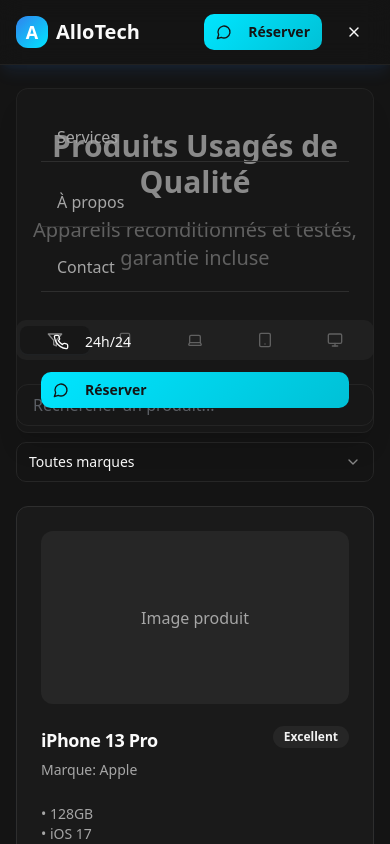
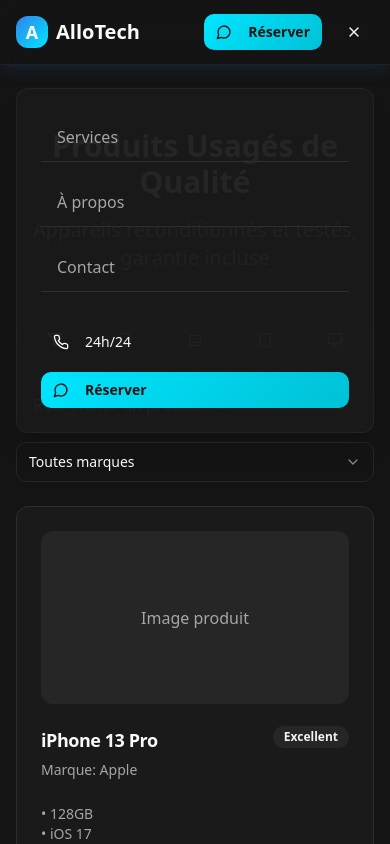
Before and after one commit to MLaminekane/AlloTech, a React (Vite) app: page /used-products in a window 390 px wide. Both pictures are taken after a click on the button 354 px from the left and 32 px from the top of the page. Shown: the top 844 px of the page. Built offline with nearby package versions, Linux system fonts and the light colour scheme.

Commit message:
Update Header component

```diff
--- a/src/components/Header.tsx
+++ b/src/components/Header.tsx
@@ -41,7 +41,7 @@ const Header = () => {
             {/* <button onClick={() => scrollToSection('booking')} className="text-muted-foreground hover:text-foreground transition-smooth">
               Tarifs
             </button> */}
-            <button onClick={() => scrollToSection('about')} className="text-muted-foreground hover:text-foreground transition-smooth">
+            <button onClick={() => scrollToSection('services')} className="text-muted-foreground hover:text-foreground transition-smooth">
               À propos
             </button>
             <button onClick={() => scrollToSection('contact')} className="text-muted-foreground hover:text-foreground transition-smooth">
@@ -75,9 +75,9 @@ const Header = () => {
 
       {/* Mobile menu overlay */}
       {isMobileMenuOpen && (
-        <div className="md:hidden fixed inset-0 top-16 z-10 bg-background/90 backdrop-blur-md">
+        <div className="md:hidden fixed inset-0 top-16 z-10 bg-background/80 backdrop-blur-md">
           <div className="container mx-auto px-4 py-6">
-            <nav className="flex flex-col space-y-4 bg-card/50 backdrop-blur-sm rounded-lg shadow-xl p-6 border border-border/50">
+            <nav className="flex flex-col space-y-4 bg-card/95 backdrop-blur-sm rounded-lg shadow-xl p-6 border border-border/50">
               <button
                 onClick={() => scrollToSection('services')}
                 className="text-left py-3 px-4 text-muted-foreground hover:text-foreground transition-smooth border-b border-border"
@@ -98,7 +98,7 @@ const Header = () => {
                 Tarifs
               </button> */}
               <button
-                onClick={() => scrollToSection('about')}
+                onClick={() => scrollToSection('services')}
                 className="text-left py-3 px-4 text-muted-foreground hover:text-foreground transition-smooth border-b border-border"
               >
                 À propos
```
